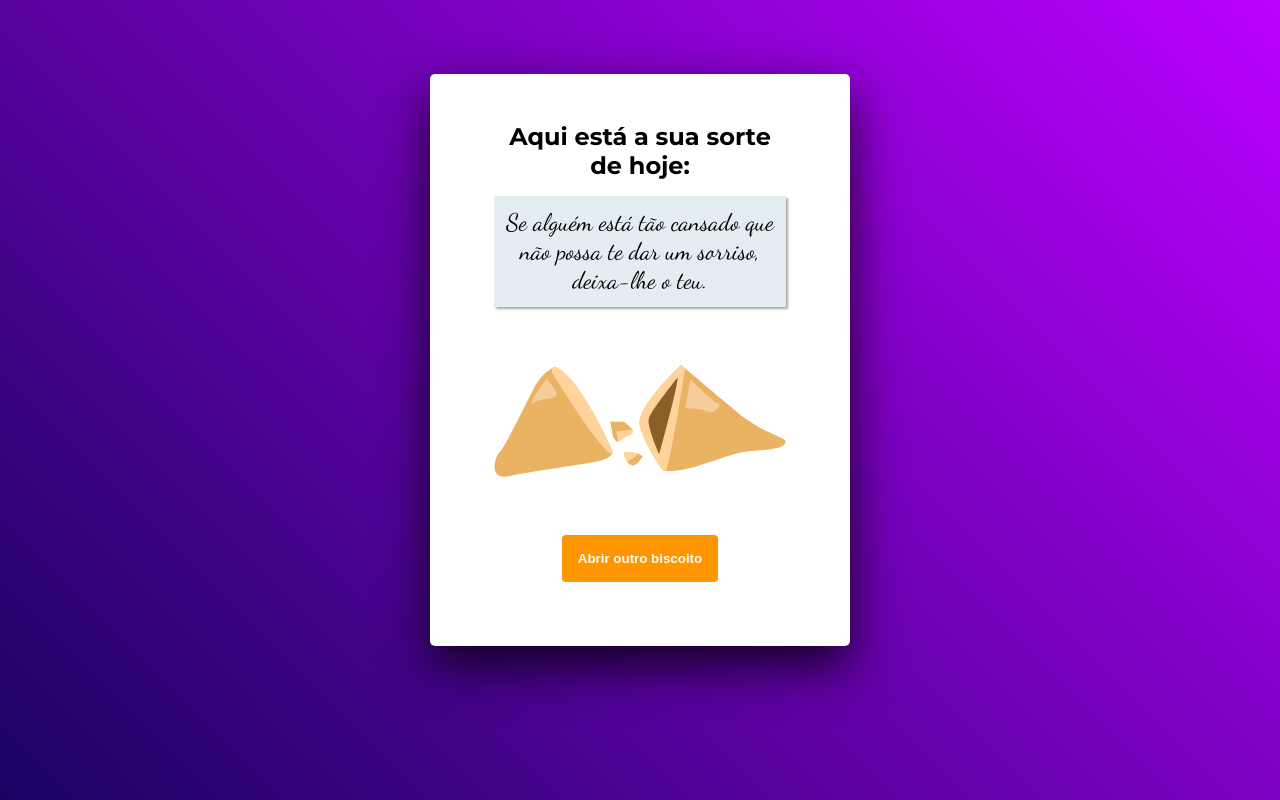
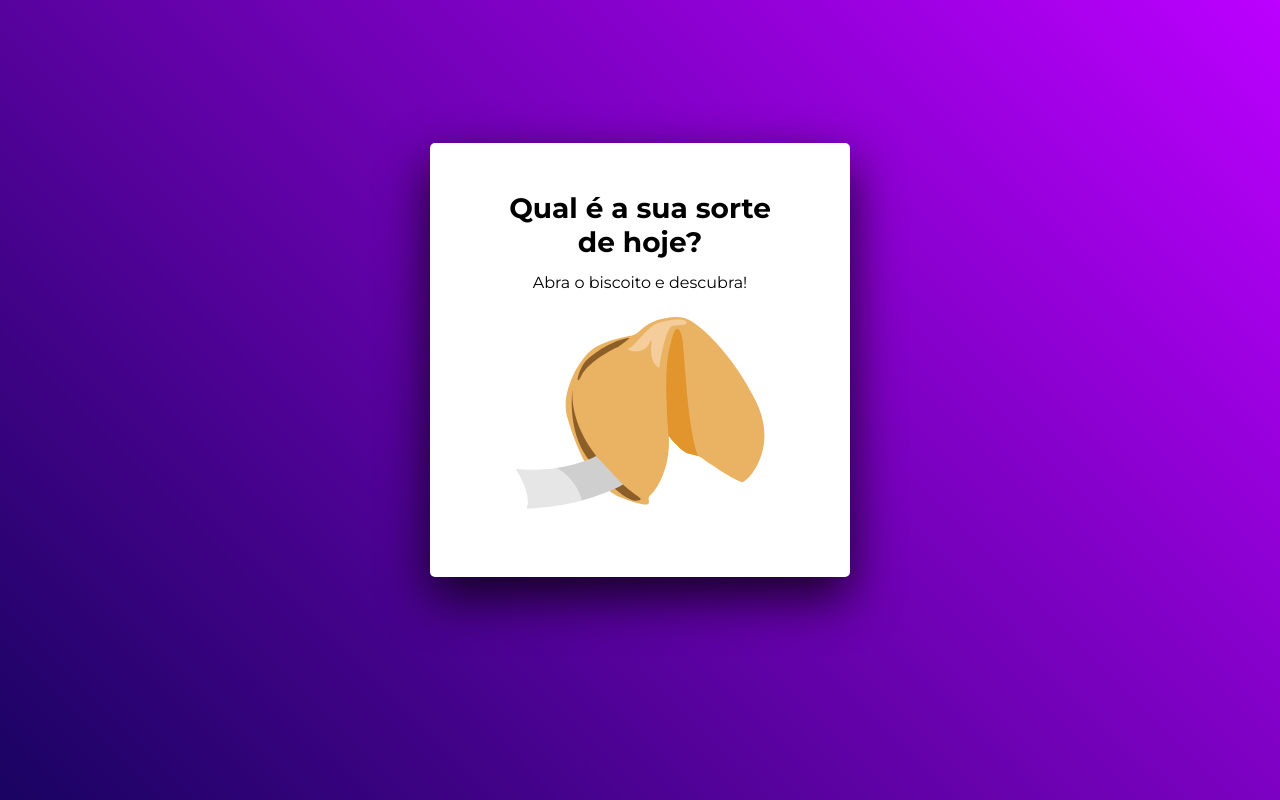
Before and after one commit to VagnerNatvidade/EX-ST05-DESAFIO1, a plain HTML site: page index.html in a window 1280 px wide. Drawn offline with Linux system fonts and the light colour scheme.

Commit message:
ajustes no HTML e CSS

```diff
--- a/index.html
+++ b/index.html
@@ -14,7 +14,7 @@
   </head>
   <body>
     <main id="app">
-      <div class="screen1 hide">
+      <div class="screen1">
         <h1>Qual é a sua sorte de hoje?</h1>
         <p>Abra o biscoito e descubra!</p>
         <button>
@@ -24,7 +24,7 @@
           />
         </button>
       </div>
-      <div class="screen2">
+      <div class="screen2 hide">
         <h1>Aqui está a sua sorte de hoje:</h1>
         <p id="message">
           Se alguém está tão cansado que não possa te dar um sorriso, deixa-lhe
--- a/style.css
+++ b/style.css
@@ -10,17 +10,18 @@
   --bg-btn: #ff9500;
 }
 
+div.hide {
+  display: none;
+}
+
 body {
   display: grid;
   place-items: center;
   height: 100vh;
+  padding: 2.4rem;
   font-size: 1.6rem;
   font-family: "Montserrat", sans-serif;
   background: linear-gradient(45deg, #190361 0%, #b0f 100%);
-}
-
-.hide {
-  display: none;
 }
 
 button {
@@ -83,7 +84,7 @@ main {
   font-weight: 700;
   color: var(--white);
   background: var(--bg-btn);
-  transition: .3s;
+  transition: 0.3s;
 }
 
 .screen2 button:hover {
```
